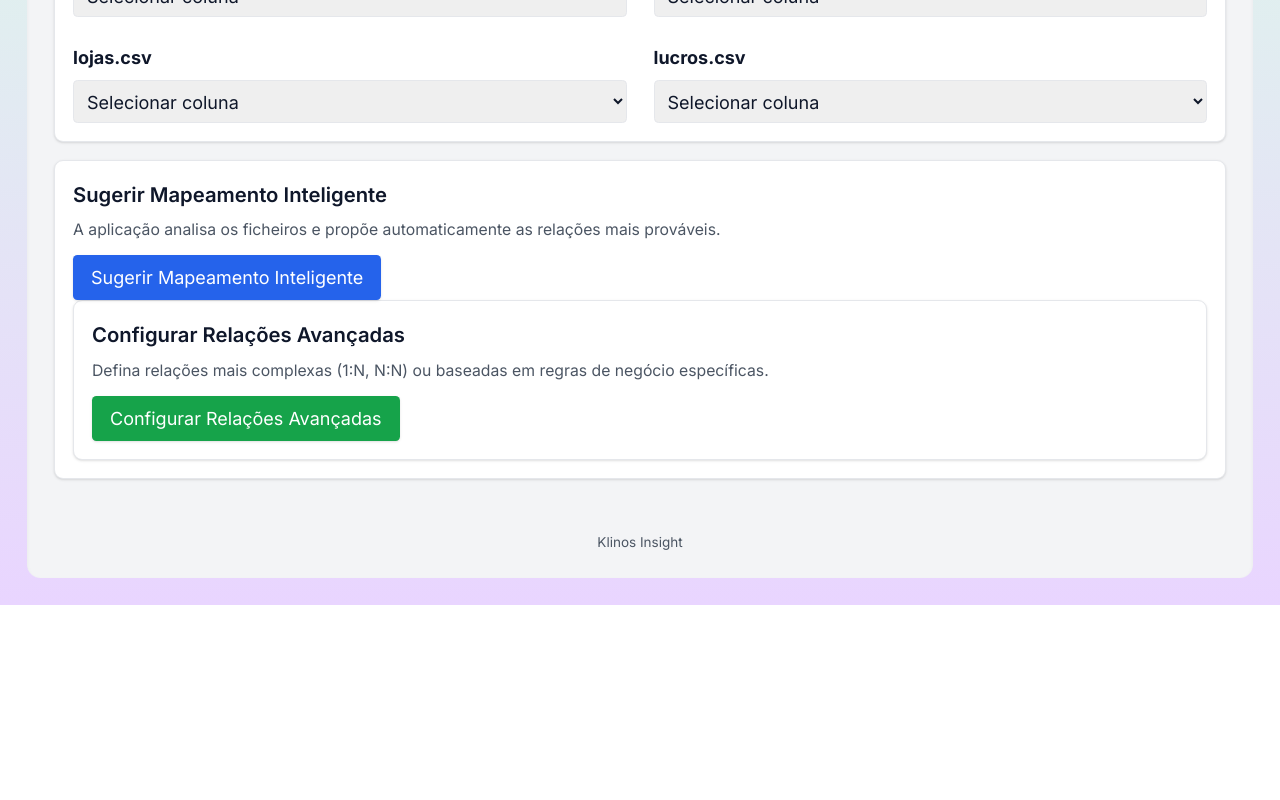
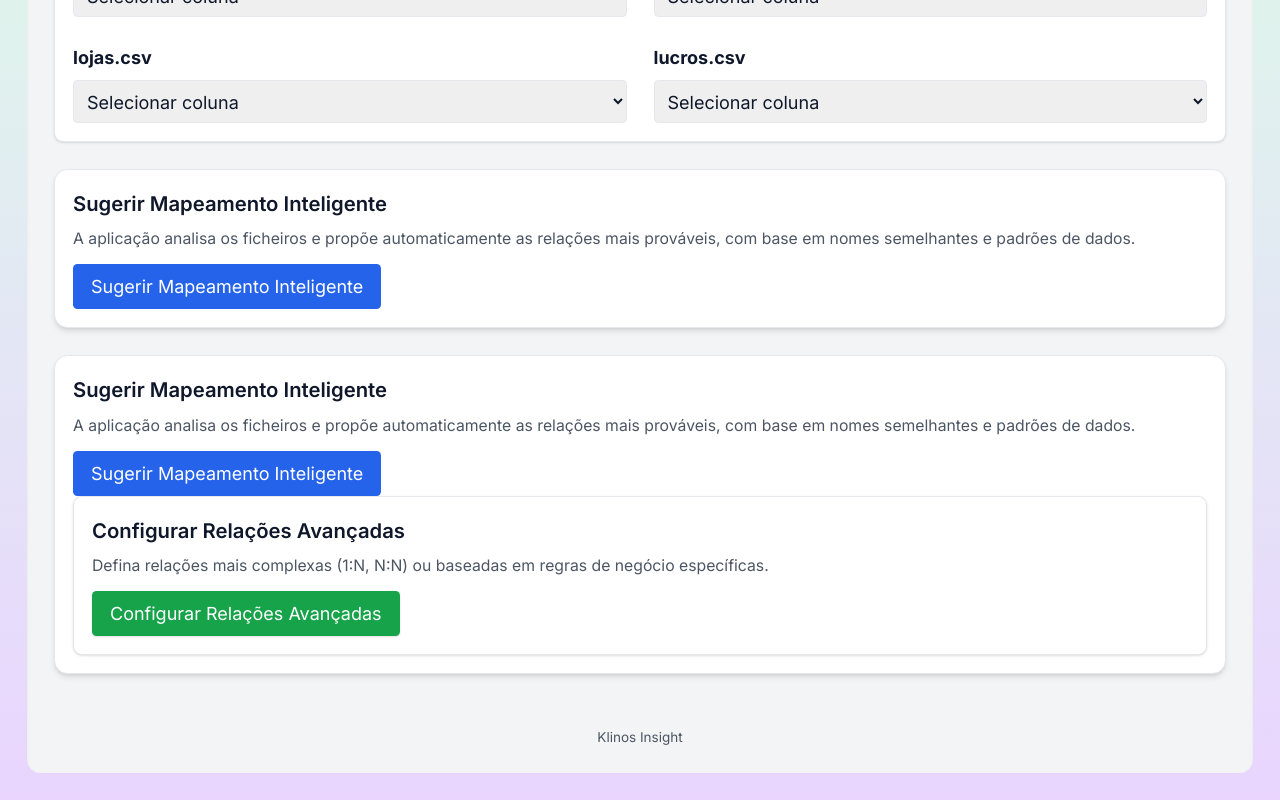
Before and after one commit to klinos3/klinos-App, a React (Create React App) app: page / in a window 1280 px wide. Shown: the part 1253-2053 px from the top of the page. Before the commit the page ends 1858 px from the top, so only its background shows below. Built offline with nearby package versions, Linux system fonts and the light colour scheme.

Commit message:
update colunas

```diff
--- a/src/App.jsx
+++ b/src/App.jsx
@@ -379,38 +379,89 @@ const [showAdvancedConfig, setShowAdvancedConfig] = useState(false);
   </div>
 
   {/* Retângulo 2 – Sugerir Mapeamento Inteligente */}
-  <div className="border p-4 rounded-lg shadow bg-white mb-4">
-    <h3 className="font-semibold text-lg mb-2">Sugerir Mapeamento Inteligente</h3>
+    {/* ============================
+    Relações Automáticas
+============================ */}
+<div className="border rounded-xl p-4 shadow-md bg-white mt-6">
+  <h3 className="text-lg font-semibold mb-2">
+    Sugerir Mapeamento Inteligente
+  </h3>
   <p className="text-sm text-gray-600 mb-3">
-      A aplicação analisa os ficheiros e propõe automaticamente as relações mais prováveis.
+    A aplicação analisa os ficheiros e propõe automaticamente as relações
+    mais prováveis, com base em nomes semelhantes e padrões de dados.
   </p>
+
   <button
     onClick={handleAutoRelate}
-      className="px-4 py-2 bg-blue-600 text-white rounded shadow"
+    className="px-4 py-2 bg-blue-600 text-white rounded hover:bg-blue-700"
   >
     Sugerir Mapeamento Inteligente
   </button>
 
-   {/* Relações encontradas – layout em colunas */}
-    {relations.length > 0 && (
-  <div className="mt-3 text-sm text-gray-700">
-    <h4 className="font-semibold mb-2">Relações encontradas:</h4>
-    <div className="grid grid-cols-4 gap-4 bg-gray-50 p-3 rounded">
-      {relations.map((rel, idx) => (
-        <React.Fragment key={idx}>
-          {rel.files.map((f, i) => (
-            <div key={i} className="truncate">{f}</div>
-          ))}
-          {/* Preenche colunas vazias caso a relação tenha menos ficheiros */}
-          {Array.from({ length: 3 - rel.files.length }).map((_, i) => (
-            <div key={`empty-${i}`} />
-          ))}
-          <div className="font-medium text-gray-600">: {rel.key}</div>
-        </React.Fragment>
+  {/* Relações encontradas – apenas mostra se houver algo */}
+  {Array.isArray(relations) && relations.length > 0 && (
+    <>
+      <h4 className="mt-4 font-medium">Relações encontradas:</h4>
+      <div className="grid grid-cols-3 gap-4 text-sm font-mono mt-2">
+        {relations.map((rel, idx) => {
+          const parts = rel.split("↔");
+          return (
+            <div
+              key={idx}
+              className="col-span-3 grid grid-cols-3 gap-2 bg-gray-50 rounded p-2"
+            >
+              {parts.map((p, i) => (
+                <div key={i} className="truncate">
+                  {p}
+                </div>
               ))}
             </div>
+          );
+        })}
+      </div>
+    </>
+  )}
+</div>
+
+
+ {/* ============================
+    Relações Automáticas
+============================ */}
+<div className="border rounded-xl p-4 shadow-md bg-white mt-6">
+  <h3 className="text-lg font-semibold mb-2">
+    Sugerir Mapeamento Inteligente
+  </h3>
+  <p className="text-sm text-gray-600 mb-3">
+    A aplicação analisa os ficheiros e propõe automaticamente as relações
+    mais prováveis, com base em nomes semelhantes e padrões de dados.
+  </p>
+
+  <button
+    onClick={handleAutoRelate}
+    className="px-4 py-2 bg-blue-600 text-white rounded hover:bg-blue-700"
+  >
+    Sugerir Mapeamento Inteligente
+  </button>
+
+  {/* Relações encontradas – apenas mostra se houver algo */}
+  {Array.isArray(relations) && relations.length > 0 && (
+  <div className="grid grid-cols-3 gap-4 text-sm font-mono mt-4">
+    {relations.map((rel, idx) => {
+      const parts = rel.split("↔");
+      return (
+        <div
+          key={idx}
+          className="col-span-3 grid grid-cols-3 gap-2 bg-gray-50 rounded p-2"
+        >
+          {parts.map((p, i) => (
+            <div key={i} className="truncate">{p}</div>
+          ))}
+        </div>
+      );
+    })}
   </div>
 )}
+
 
 
   {/* Retângulo 3 – Configurar Relações Avançadas */}
```
Lines whose indentation alone changed are shown as unchanged.
